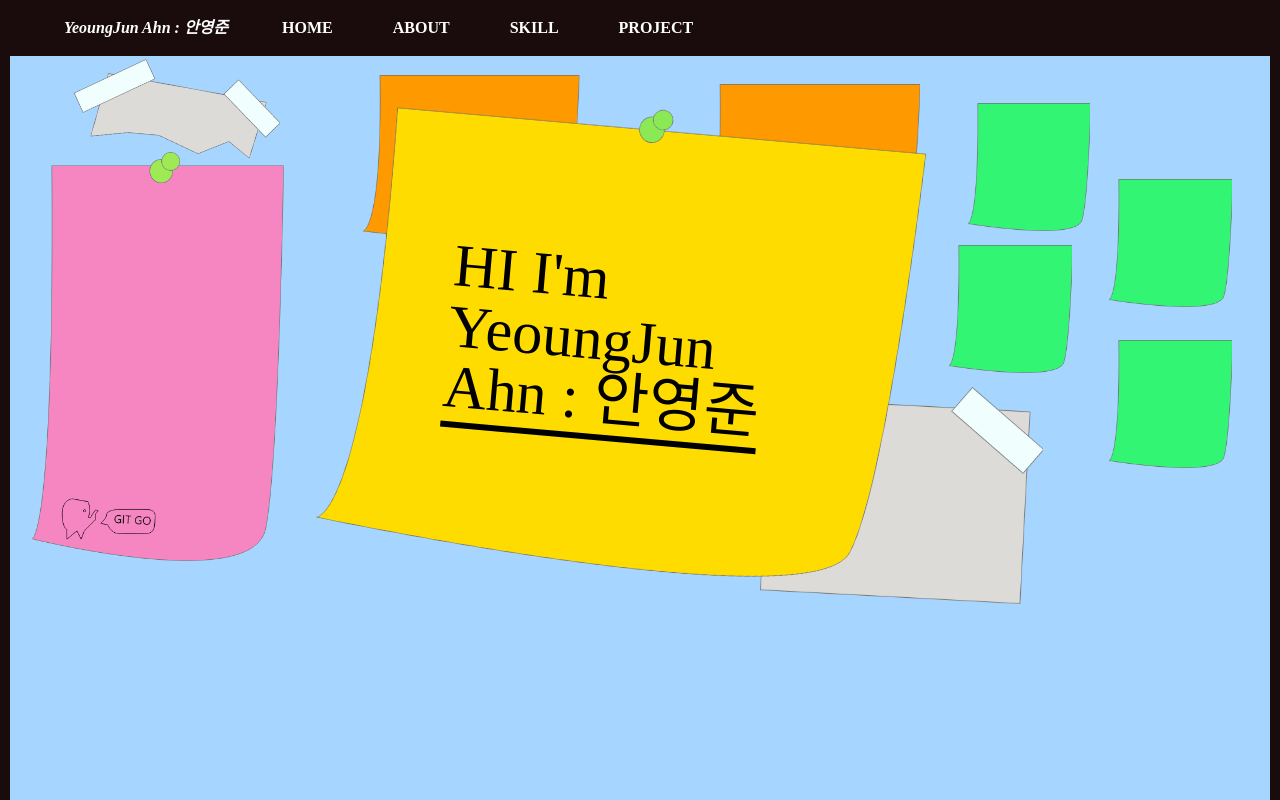
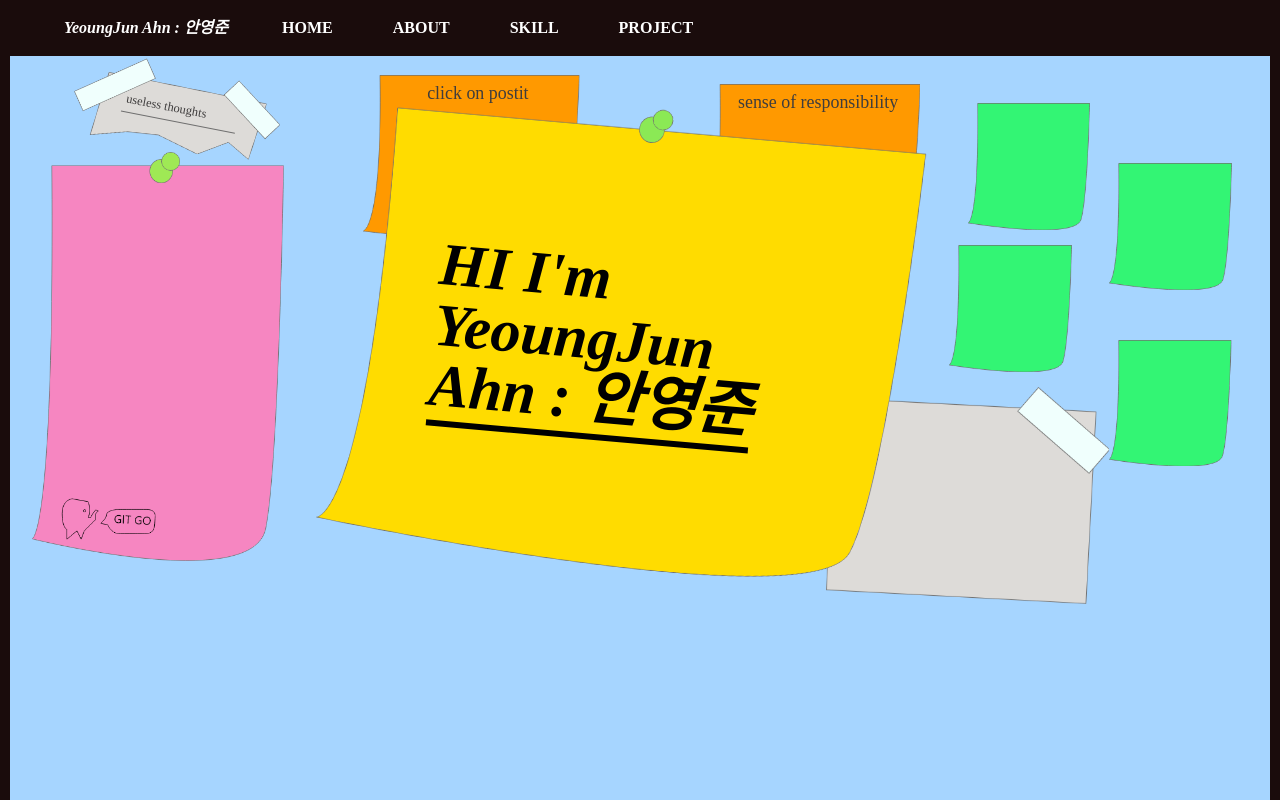
Before and after one commit to portfolio-postit/Portfolio_Front, a React (Create React App) app: page /home in a window 1280 px wide. Built offline with nearby package versions, Linux system fonts and the light colour scheme.

Commit message:
Add text garabage postit

```diff
--- a/src/components/home/body/body.js
+++ b/src/components/home/body/body.js
@@ -9,7 +9,7 @@ const Box = styled.div`
     border-right: 10px solid #1A0C0C;
     grid-template-columns: 1fr 3fr;
     @media only screen and (max-width: 768px) {
-    height:500%;
+    height:calc(70% + 40vw);
     display:flex;
     flex-direction: column
   }
@@ -35,7 +35,7 @@ const RightBox = styled.div`
         margin-top:calc(40.5vw);
         margin-left:3rem;
         position: absolute;
-        left:22%;
+        left:26%;
         display:flex;
         height:calc(65vw);
         width:40%;
@@ -55,7 +55,8 @@ const MainPostit = styled.div`
   	transform: rotate( 5deg );
     height:calc(36.5vw);
     width:45%;
-
+    font-style:italic;
+    font-weight: 700;
     display:flex;
     flex-direction:column;
     background-size:contain;
@@ -64,7 +65,7 @@ const MainPostit = styled.div`
     align-items:center;
     justify-content:center;
     p{
-        width: 60%;
+        width: 65%;
         font-size: calc(4.7vw);
     }
     p:last-child{
@@ -73,7 +74,6 @@ const MainPostit = styled.div`
     }
     @media only screen and (max-width: 768px) {
     margin-left:0;
-
     width:55%;
     }
     `
@@ -88,10 +88,10 @@ const ProjectPostit = styled.div`
 `
 
 const GarabagePostit = styled.div`
-  	transform: rotate( 5deg );
+    color:#3F3D3D;
+  	transform: rotate( 6deg );
     justify-content:center;
     align-items:center;
-    line-height:center;
     margin-top:2%;
     height:calc(7vw);
     width:66%;
@@ -102,17 +102,28 @@ const GarabagePostit = styled.div`
     margin-left:20%;
 
     p{
-        margin-top:1rem;
+    font-size: calc(1.1vw - 0.1rem);
+        margin-top:10%;
+        margin-left:20%;
         transform: rotate( 5deg );
-        width: 47%;
-        font-size:0.9rem;
+        width: 70%;
     }
     p:after {
         content: "";
         display: block;
-        width: 7rem;
+        width: 9vw;
         border-bottom: 1px solid #707070;
-        margin: 10px auto;
+        margin: 0.5vw auto;
+        margin-left:-0.2vw;
+}
+@media only screen and (max-width: 768px) {
+    height:0;
+    p{
+        font-size:0;
+    }
+    p:after {
+        width:0;
+    }
 }
 `
 const SubPostit = styled.div`
@@ -123,13 +134,25 @@ const SubPostit = styled.div`
     background-image: url("subPostit.png");
     margin-top:2%;
     margin-left:4%;;
+    flex-direction:column;
+    align-items:center;
+    line-height: -10%;
+    font-size:1.4vw;
     &:nth-child(3){
     margin-top:3%;
     margin-left:13%;
+    }
+    p{
+        color:#3F3D3D;
+        margin-top:10px;
+        margin-left:1vw;
+    }
+    @media only screen and (max-width: 768px) {
+    height:0;
 }
 `
 const SKillPostit = styled.div`
-    height:10vw;
+    height:9.9vw;
     width:13%;
     display:flex;
     margin-left:5%;
@@ -138,15 +161,24 @@ const SKillPostit = styled.div`
     background-image: url("skillPostit.png");
     &:nth-child(5){
     margin-left:2%;
-    margin-top:13%;
+    margin-top:calc(10% + 1vw);
     }
     &:nth-child(6){
     margin-left:-30%;
     margin-top:20%;
+    @media only screen and (max-width: 768px) {
+    margin-top:calc(1vw);
+    }
     }
     &:nth-child(7){
     margin-left:4%;
     margin-top:30%;
+    @media only screen and (max-width: 768px) {
+    margin-top:calc(1vw);
+    }
+    }
+    @media only screen and (max-width: 768px) {
+        height:13.1vw;
     }
 `
 const AboutPost = styled.div`
@@ -154,16 +186,23 @@ const AboutPost = styled.div`
     width:30%;;
     display:block;
     margin-top:35%;
-    margin-left:-50%;
+    margin-left:-43%;
     background-size:cover;
     background-image: url("aboutPostit.png");
+    @media only screen and (max-width: 768px) {
+    margin-top:calc(5.5vw);
+    margin-left:0;
+    height:23vw;
+    }
 `
 const Body = () => {
     return (
         <>
             <Box>
                 <LeftBox>
-                    <GarabagePostit />
+                    <GarabagePostit>
+                        <p>useless thoughts</p>
+                        </GarabagePostit>
                     <ProjectPostit />
                 </LeftBox>
                 <RightBox>
@@ -172,14 +211,14 @@ const Body = () => {
                         <p> YeoungJun</p>
                         <p> Ahn : 안영준</p>
                     </MainPostit>
-                    <SubPostit/>
-                    <SubPostit/>
+                    <SubPostit><p>click on postit</p></SubPostit>
+                    <SubPostit><p>sense of responsibility</p></SubPostit>
                     <SKillPostit />
                     <SKillPostit />
                     <SKillPostit />
                     <SKillPostit />
                     <AboutPost/>
-                    <div class="ProjectPostit" />
+                    <div class="ProjectPostit"/>
 
                 </RightBox>
             </Box>
```
